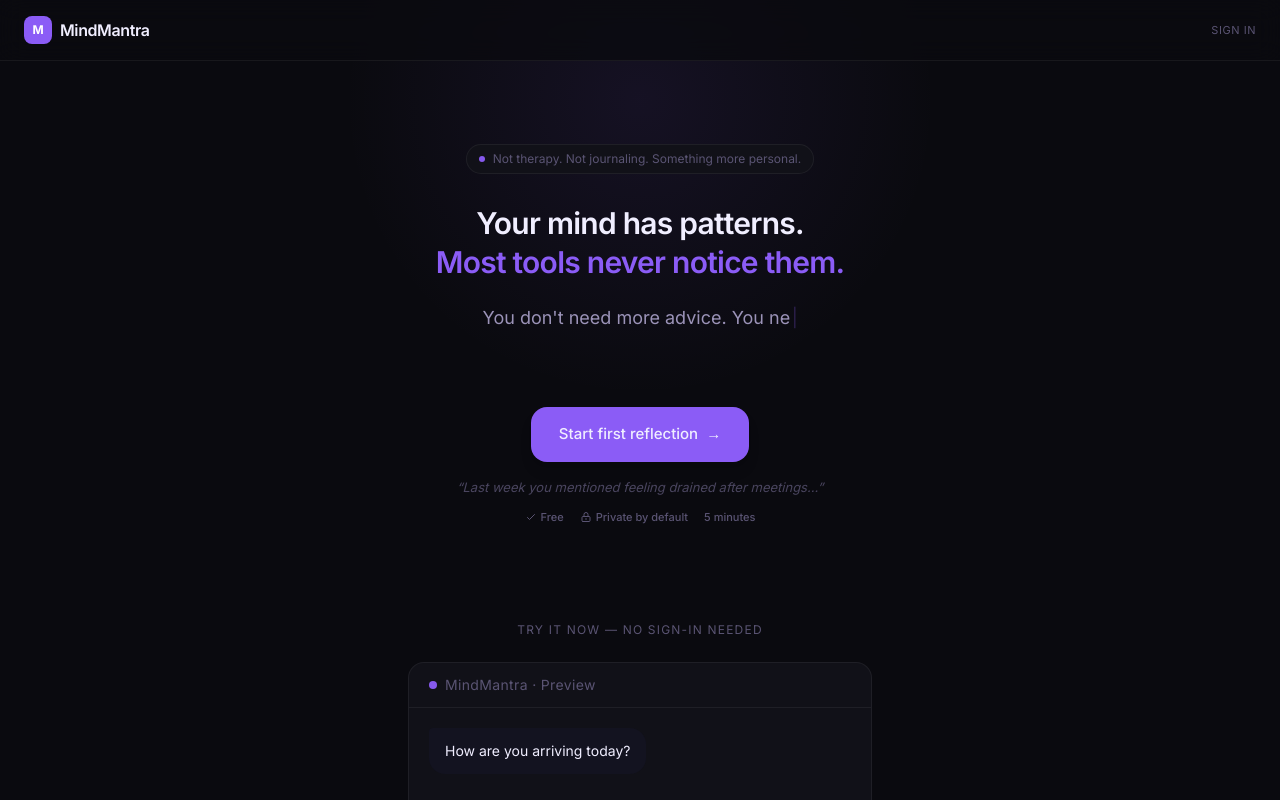
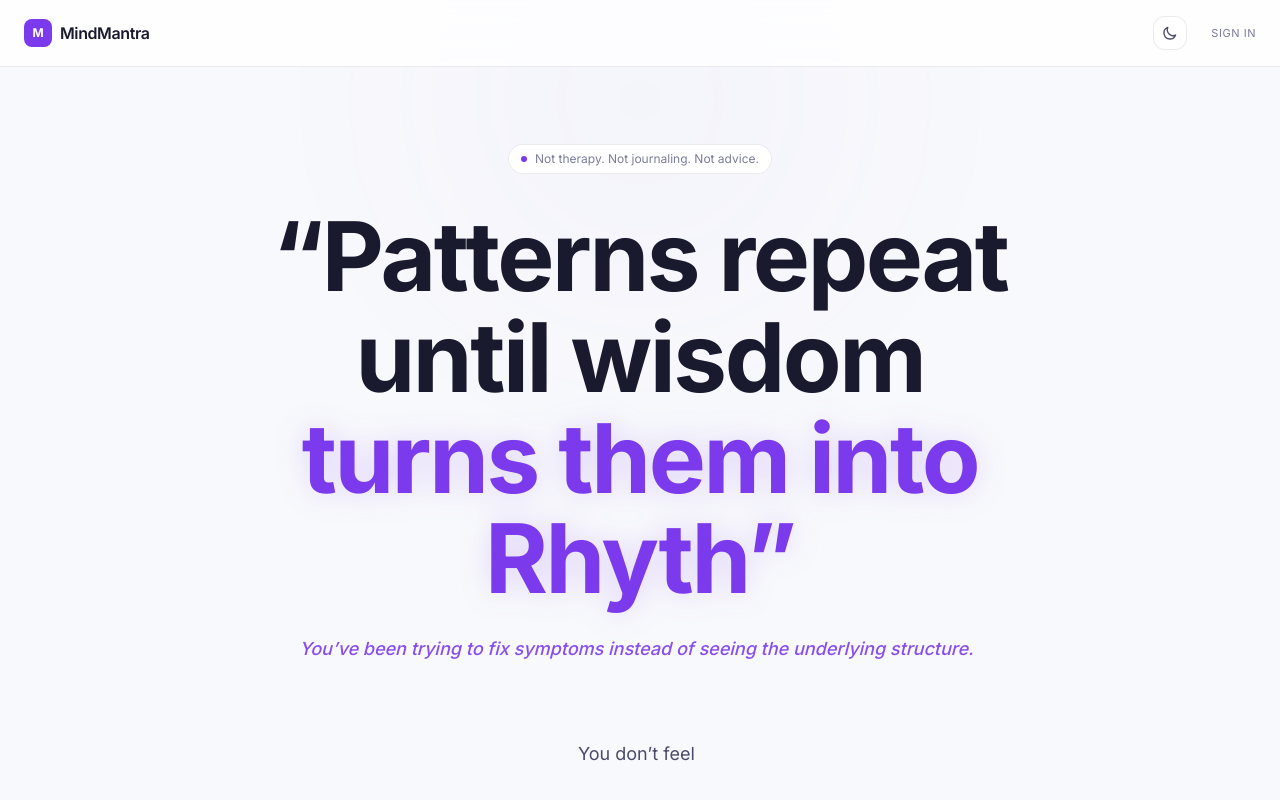
Before and after one commit to digantapurkait/clarity, a Next.js app: page / in a window 1280 px wide. Shown: the top 800 px of the page. Built offline with nearby package versions, Linux system fonts and the light colour scheme.

Commit message:
Refine landing page with high-impact hero section, Typeflow, and ThemeToggle

```diff
--- a/app/globals.css
+++ b/app/globals.css
@@ -3,6 +3,7 @@
 :root {
   --bg-deep: #0a0a0f;
   --bg-card: #111118;
+  --bg-card-rgb: 17, 17, 24;
   --bg-card-hover: #16161f;
   --border: rgba(255, 255, 255, 0.06);
   --border-active: rgba(139, 92, 246, 0.4);
@@ -10,11 +11,31 @@
   --text-secondary: #9b93b8;
   --text-muted: #5a5473;
   --accent: #8b5cf6;
+  --accent-rgb: 139, 92, 246;
   --accent-soft: rgba(139, 92, 246, 0.15);
   --accent-glow: rgba(139, 92, 246, 0.3);
   --ai-bubble: #131320;
   --user-bubble: rgba(139, 92, 246, 0.12);
   --mantra: rgba(251, 191, 36, 0.1);
+}
+
+.light {
+  --bg-deep: #f8f9fc;
+  --bg-card: #ffffff;
+  --bg-card-rgb: 255, 255, 255;
+  --bg-card-hover: #f0f2f7;
+  --border: rgba(0, 0, 0, 0.08);
+  --border-active: rgba(139, 92, 246, 0.6);
+  --text-primary: #1a1a2e;
+  --text-secondary: #4a4a6a;
+  --text-muted: #7c7c9c;
+  --accent: #7c3aed;
+  --accent-rgb: 124, 58, 237;
+  --accent-soft: rgba(124, 58, 237, 0.1);
+  --accent-glow: rgba(124, 58, 237, 0.2);
+  --ai-bubble: #f0f2f7;
+  --user-bubble: rgba(124, 58, 237, 0.08);
+  --mantra: rgba(251, 191, 36, 0.15);
 }
 
 * {
@@ -156,6 +177,7 @@ body {
     opacity: 0;
   }
 }
+
 /* Clarity Snapshot Card */
 .cl-snapshot-card {
   box-shadow: 0 10px 40px -10px rgba(0, 0, 0, 0.5), 0 0 20px rgba(139, 92, 246, 0.1);
@@ -169,9 +191,20 @@ body {
 }
 
 @keyframes pulse {
-  0% { transform: scale(0.95); opacity: 0.5; }
-  50% { transform: scale(1.05); opacity: 0.8; }
-  100% { transform: scale(0.95); opacity: 0.5; }
+  0% {
+    transform: scale(0.95);
+    opacity: 0.5;
+  }
+
+  50% {
+    transform: scale(1.05);
+    opacity: 0.8;
+  }
+
+  100% {
+    transform: scale(0.95);
+    opacity: 0.5;
+  }
 }
 
 .animate-pulse {
--- a/app/page.tsx
+++ b/app/page.tsx
@@ -1,90 +1,102 @@
 import Link from 'next/link';
+import RotatingTaglines from '@/components/landing/RotatingTaglines';
+import Typeflow from '@/components/landing/Typeflow';
+import ThemeToggle from '@/components/landing/ThemeToggle';
 import DemoChat from '@/components/landing/DemoChat';
-import Typewriter from '@/components/landing/Typewriter';
 
 export default function LandingPage() {
   return (
-    <main className="min-h-screen bg-[var(--bg-deep)] overflow-x-hidden">
+    <main className="min-h-screen bg-[var(--bg-deep)] overflow-x-hidden transition-colors duration-500">
       {/* Nav */}
-      <nav className="fixed top-0 left-0 right-0 z-50 px-6 py-4 flex justify-between items-center border-b border-[var(--border)] bg-[rgba(10,10,15,0.8)] backdrop-blur-md">
+      <nav className="fixed top-0 left-0 right-0 z-50 px-6 py-4 flex justify-between items-center border-b border-[var(--border)] bg-[rgba(var(--bg-card-rgb),0.8)] backdrop-blur-md">
         <div className="flex items-center gap-2">
           <div className="w-7 h-7 rounded-lg bg-[var(--accent)] flex items-center justify-center text-white text-xs font-bold">M</div>
           <span className="font-semibold text-[var(--text-primary)] tracking-tight">MindMantra</span>
         </div>
+        <div className="flex items-center gap-6">
+          <ThemeToggle />
           <Link
             href="/auth/signin"
             className="text-[11px] text-[var(--text-muted)] hover:text-[var(--text-secondary)] transition-colors uppercase tracking-wider"
           >
             Sign in
           </Link>
+        </div>
       </nav>
 
       {/* Hero */}
-      <section className="relative pt-36 pb-24 px-6 text-center max-w-3xl mx-auto">
+      <section className="relative pt-36 pb-24 px-6 text-center max-w-4xl mx-auto">
         {/* Ambient orb */}
-        <div className="hero-orb left-1/2 top-0 -translate-x-1/2 -translate-y-1/3 opacity-60" />
+        <div className="hero-orb left-1/2 top-0 -translate-x-1/2 -translate-y-1/3 opacity-40 blur-[120px]" />
 
-        <div className="relative z-10">
-          <div className="inline-flex items-center gap-2 px-3 py-1.5 rounded-full border border-[var(--border)] bg-[var(--bg-card)] text-xs text-[var(--text-muted)] mb-8">
+        <div className="relative z-10 space-y-12">
+          <div className="inline-flex items-center gap-2 px-3 py-1.5 rounded-full border border-[var(--border)] bg-[var(--bg-card)] text-xs text-[var(--text-muted)] mb-8 animate-in fade-in duration-1000">
             <span className="w-1.5 h-1.5 rounded-full bg-[var(--accent)] animate-pulse" />
-            Not therapy. Not journaling. Something more personal.
-          </div>
-
-          <h1 className="text-4xl sm:text-5xl lg:text-3xl font-semibold text-[var(--text-primary)] leading-[1.15] tracking-tight mb-6">
-            Your mind has patterns. <br />
-            <span className="block text-[var(--accent)] mt-1">Most tools never notice them.</span>
-          </h1>
-
-          <div className="text-lg text-[var(--text-secondary)] leading-relaxed max-w-xl mx-auto mb-12 min-h-[5rem] sm:min-h-[3.5rem]">
-            <Typewriter
-              typingSpeed={60}
-              erasingSpeed={10}
-              phrases={[
-                "You don't need more advice. You need deeper understanding.",
-                "Finally see what keeps repeating beneath your days."
-              ]}
-            />
+            Not therapy. Not journaling. Not advice.
           </div>
 
           <div className="space-y-4">
+            <h1 className="text-5xl sm:text-7xl lg:text-8xl font-bold text-[var(--text-primary)] leading-[1.05] tracking-tight mb-4 transition-all group">
+              “Patterns repeat until wisdom <br />
+              <span className="text-[var(--accent)] drop-shadow-[0_0_15px_var(--accent-glow)]">turns them into Rhyth”</span>
+            </h1>
+            <RotatingTaglines />
+          </div>
+
+          <Typeflow />
+
+          <div className="space-y-6">
             <Link
               id="get-started-cta"
               href="/onboarding"
-              className="inline-flex items-center gap-2 px-7 py-4 bg-[var(--accent)] rounded-2xl text-[15px] font-medium hover:opacity-90 transition-all hover:scale-[1.02] shadow-lg shadow-[var(--accent-glow)]"
+              className="inline-flex items-center gap-2 px-10 py-5 bg-[var(--accent)] rounded-2xl text-[16px] font-bold text-white hover:opacity-90 transition-all hover:scale-[1.02] shadow-[0_10px_30px_rgba(var(--accent-rgb),0.3)] group"
             >
               Start first reflection
-              <span>→</span>
+              <span className="group-hover:translate-x-1 transition-transform">→</span>
             </Link>
 
-            <div className="flex flex-col items-center gap-3">
-              <p className="text-[13px] text-[var(--text-muted)] italic opacity-80">
-                “Last week you mentioned feeling drained after meetings…”
+            <div className="space-y-2">
+              <p className="text-[12px] text-[var(--text-muted)] font-medium tracking-wide">
+                Most users recognize their first pattern within 3-5 minutes.
               </p>
-
-              <div className="flex items-center gap-4 text-[11px] text-[var(--text-muted)] font-medium">
-                <span className="flex items-center gap-1">
-                  <svg className="w-3 h-3" fill="none" viewBox="0 0 24 24" stroke="currentColor">
-                    <path strokeLinecap="round" strokeLinejoin="round" strokeWidth={2} d="M5 13l4 4L19 7" />
-                  </svg>
-                  Free
-                </span>
-                <span className="flex items-center gap-1">
-                  <svg className="w-3 h-3" fill="none" viewBox="0 0 24 24" stroke="currentColor">
-                    <path strokeLinecap="round" strokeLinejoin="round" strokeWidth={2} d="M12 15v2m-6 4h12a2 2 0 002-2v-6a2 2 0 00-2-2H6a2 2 0 00-2 2v6a2 2 0 002 2zm10-10V7a4 4 0 00-8 0v4h8z" />
-                  </svg>
-                  Private by default
-                </span>
-                <span>5 minutes</span>
-              </div>
             </div>
           </div>
         </div>
       </section>
 
-      {/* Interactive Demo */}
-      <section className="px-6 pb-24 max-w-lg mx-auto">
-        <p className="text-center text-xs text-[var(--text-muted)] uppercase tracking-widest mb-6">
-          Try it now — no sign-in needed
+      {/* Psychological Goal Section */}
+      <section className="px-6 pb-24 max-w-4xl mx-auto animate-in fade-in slide-in-from-bottom-8 duration-1000 delay-500">
+        <div className="p-10 rounded-[32px] bg-[var(--bg-card)] border border-[var(--border)] relative overflow-hidden group">
+          <div className="absolute top-0 right-0 w-64 h-64 bg-[var(--accent)] opacity-[0.03] blur-[80px]" />
+
+          <h2 className="text-2xl font-semibold text-[var(--text-primary)] mb-8 text-center sm:text-left">
+            What changes when you see your pattern?
+          </h2>
+
+          <div className="grid sm:grid-cols-2 gap-6">
+            {[
+              "You notice burnout days before it hits",
+              "You understand why certain situations drain you",
+              "You stop repeating emotional loops unknowingly",
+              "Decisions feel clearer because triggers are visible"
+            ].map((point, i) => (
+              <div key={i} className="flex gap-4 items-start p-4 rounded-2xl bg-[var(--bg-card-hover)]/30 border border-transparent hover:border-[var(--border)] transition-all">
+                <div className="w-5 h-5 rounded-full bg-[var(--accent-soft)] flex items-center justify-center text-[var(--accent)] shrink-0 mt-0.5">
+                  <svg className="w-3 h-3" fill="none" viewBox="0 0 24 24" stroke="currentColor">
+                    <path strokeLinecap="round" strokeLinejoin="round" strokeWidth={3} d="M5 13l4 4L19 7" />
+                  </svg>
+                </div>
+                <p className="text-sm text-[var(--text-secondary)] leading-relaxed">{point}</p>
+              </div>
+            ))}
+          </div>
+        </div>
+      </section>
+
+      {/* Interactive Demo (Minimalist) */}
+      <section className="px-6 pb-28 max-w-lg mx-auto opacity-80 hover:opacity-100 transition-opacity">
+        <p className="text-center text-[10px] text-[var(--text-muted)] uppercase tracking-[0.3em] mb-8 font-bold">
+          Experience the reflection
         </p>
         <DemoChat />
       </section>
--- /dev/null
+++ b/components/landing/RotatingTaglines.tsx
@@ -0,0 +1,54 @@
+
+'use client';
+
+import { useState, useEffect } from 'react';
+
+const TAGLINES = [
+    "You’ve been trying to fix symptoms instead of seeing the underlying structure.",
+    "You don’t feel stuck randomly. You repeat invisible patterns — until you see them.",
+    "The earlier you see your pattern, the easier life becomes.",
+    "Nothing changes until you see the pattern you’ve been living inside."
+];
+
+export default function RotatingTaglines() {
+    const [index, setIndex] = useState(0);
+    const [display, setDisplay] = useState('');
+    const [isDeleting, setIsDeleting] = useState(false);
+
+    useEffect(() => {
+        const active = TAGLINES[index];
+        let timer: NodeJS.Timeout;
+
+        if (isDeleting) {
+            if (display.length > 0) {
+                timer = setTimeout(() => {
+                    setDisplay(display.slice(0, -1));
+                }, 30);
+            } else {
+                setIsDeleting(false);
+                setIndex((prev) => (prev + 1) % TAGLINES.length);
+            }
+        } else {
+            if (display.length < active.length) {
+                timer = setTimeout(() => {
+                    setDisplay(active.slice(0, display.length + 1));
+                }, 60);
+            } else {
+                timer = setTimeout(() => {
+                    setIsDeleting(true);
+                }, 3000);
+            }
+        }
+
+        return () => clearTimeout(timer);
+    }, [index, display, isDeleting]);
+
+    return (
+        <div className="h-12 flex items-center justify-center text-[var(--accent)] font-medium text-lg italic opacity-90 transition-all duration-500">
+            <p>
+                {display}
+                <span className="typewriter-cursor">|</span>
+            </p>
+        </div>
+    );
+}
--- /dev/null
+++ b/components/landing/ThemeToggle.tsx
@@ -0,0 +1,44 @@
+
+'use client';
+
+import { useState, useEffect } from 'react';
+
+export default function ThemeToggle() {
+    const [theme, setTheme] = useState<'dark' | 'light'>('dark');
+
+    useEffect(() => {
+        const saved = localStorage.getItem('theme') as 'dark' | 'light' | null;
+        if (saved) {
+            setTheme(saved);
+            document.body.classList.toggle('light', saved === 'light');
+        } else if (window.matchMedia('(prefers-color-scheme: light)').matches) {
+            setTheme('light');
+            document.body.classList.add('light');
+        }
+    }, []);
+
+    const toggle = () => {
+        const newTheme = theme === 'dark' ? 'light' : 'dark';
+        setTheme(newTheme);
+        localStorage.setItem('theme', newTheme);
+        document.body.classList.toggle('light', newTheme === 'light');
+    };
+
+    return (
+        <button
+            onClick={toggle}
+            className="p-2 rounded-xl bg-[var(--bg-card)] border border-[var(--border)] hover:border-[var(--border-active)] transition-all"
+            title={`Switch to ${theme === 'dark' ? 'light' : 'dark'} mode`}
+        >
+            {theme === 'dark' ? (
+                <svg className="w-4 h-4 text-[var(--text-secondary)]" fill="none" viewBox="0 0 24 24" stroke="currentColor">
+                    <path strokeLinecap="round" strokeLinejoin="round" strokeWidth={2} d="M12 3v1m0 16v1m9-9h-1M4 12H3m15.364-6.364l-.707.707M6.343 17.657l-.707.707m12.728 0l-.707-.707M6.343 6.343l-.707-.707M12 8a4 4 0 1 0 0 8 4 4 0 0 0 0-8z" />
+                </svg>
+            ) : (
+                <svg className="w-4 h-4 text-[var(--text-secondary)]" fill="none" viewBox="0 0 24 24" stroke="currentColor">
+                    <path strokeLinecap="round" strokeLinejoin="round" strokeWidth={2} d="M20.354 15.354A9 9 0 018.646 3.646 9.003 9.003 0 0012 21a9.003 9.003 0 008.354-5.646z" />
+                </svg>
+            )}
+        </button>
+    );
+}
--- /dev/null
+++ b/components/landing/Typeflow.tsx
@@ -0,0 +1,85 @@
+
+'use client';
+
+import { useState, useEffect } from 'react';
+
+interface SequenceItem {
+    type: 'type' | 'pause' | 'erase' | 'boom';
+    text?: string;
+    duration?: number;
+}
+
+const SEQUENCE: SequenceItem[] = [
+    { type: 'type', text: "You’ve been trying to fix symptoms…" },
+    { type: 'pause', duration: 1000 },
+    { type: 'type', text: "but the real structure stayed invisible." },
+    { type: 'pause', duration: 2000 },
+    { type: 'erase' },
+    { type: 'type', text: "You don’t feel stuck randomly." },
+    { type: 'pause', duration: 800 },
+    { type: 'type', text: "You repeat invisible patterns." },
+    { type: 'pause', duration: 2000 },
+    { type: 'erase' },
+    { type: 'type', text: "Nothing changes…" },
+    { type: 'pause', duration: 1000 },
+    { type: 'type', text: "until you see what’s been repeating." },
+    { type: 'pause', duration: 2000 },
+    { type: 'erase' },
+    { type: 'type', text: "You’re not stuck. You’re repeating a pattern you haven’t seen yet." },
+    { type: 'pause', duration: 1500 },
+    { type: 'boom', text: "--UNTIL NOW" },
+    { type: 'pause', duration: 3000 },
+    { type: 'erase' },
+];
+
+export default function Typeflow() {
+    const [index, setIndex] = useState(0);
+    const [display, setDisplay] = useState('');
+    const [isBoom, setIsBoom] = useState(false);
+
+    useEffect(() => {
+        const item = SEQUENCE[index];
+        let timer: NodeJS.Timeout;
+
+        if (item.type === 'type') {
+            const target = item.text || '';
+            if (display.length < target.length) {
+                timer = setTimeout(() => {
+                    setDisplay(target.slice(0, display.length + 1));
+                }, 40);
+            } else {
+                setIndex((prev) => (prev + 1) % SEQUENCE.length);
+            }
+        } else if (item.type === 'pause') {
+            timer = setTimeout(() => {
+                setIndex((prev) => (prev + 1) % SEQUENCE.length);
+            }, item.duration || 1000);
+        } else if (item.type === 'erase') {
+            if (display.length > 0) {
+                timer = setTimeout(() => {
+                    setDisplay(display.slice(0, -1));
+                }, 20);
+            } else {
+                setIndex((prev) => (prev + 1) % SEQUENCE.length);
+            }
+        } else if (item.type === 'boom') {
+            setIsBoom(true);
+            setDisplay(display + (item.text || ''));
+            timer = setTimeout(() => {
+                setIsBoom(false);
+                setIndex((prev) => (prev + 1) % SEQUENCE.length);
+            }, 1000);
+        }
+
+        return () => clearTimeout(timer);
+    }, [index, display]);
+
+    return (
+        <div className="min-h-[4rem] text-lg text-[var(--text-secondary)] leading-relaxed max-w-xl mx-auto mb-12 flex flex-col items-center justify-center text-center">
+            <p className={`${isBoom ? 'text-[var(--accent)] font-bold scale-110 transition-all duration-300' : ''}`}>
+                {display}
+                <span className="typewriter-cursor">|</span>
+            </p>
+        </div>
+    );
+}
```
Lines whose indentation alone changed are shown as unchanged.
